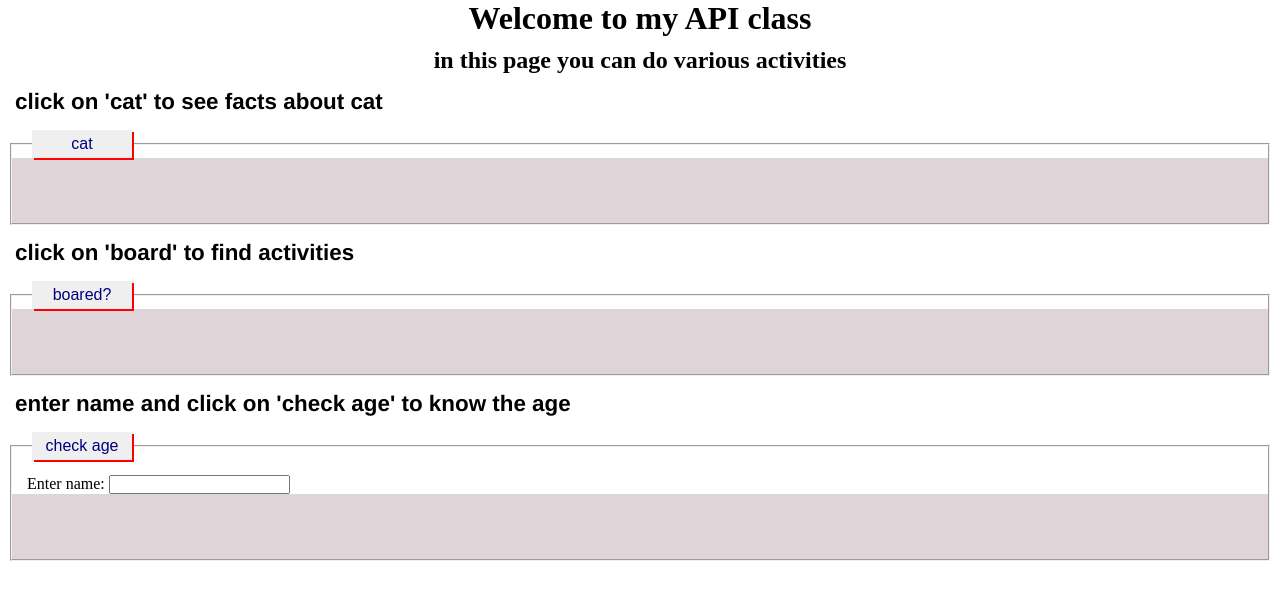
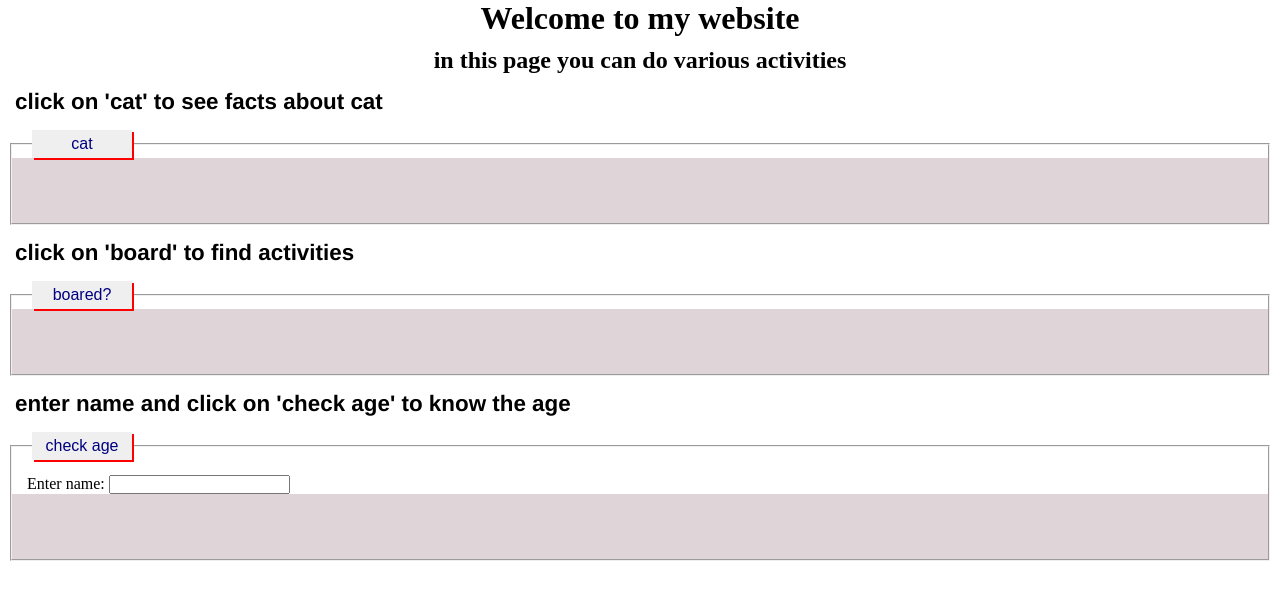
Before and after one commit to jayesh76988/website.github.io, a plain HTML site: page index.html in a window 1280 px wide. Drawn offline with Linux system fonts and the light colour scheme; no server answers.

Commit message:
Update index.html

```diff
--- a/index.html
+++ b/index.html
@@ -74,7 +74,7 @@
 
 <body>
     <div id="firstDiv">
-        <h1>Welcome to my API class</h1>
+        <h1>Welcome to my website</h1>
         <h2>in this page you can do various activities</h2>
     </div>
 
```
